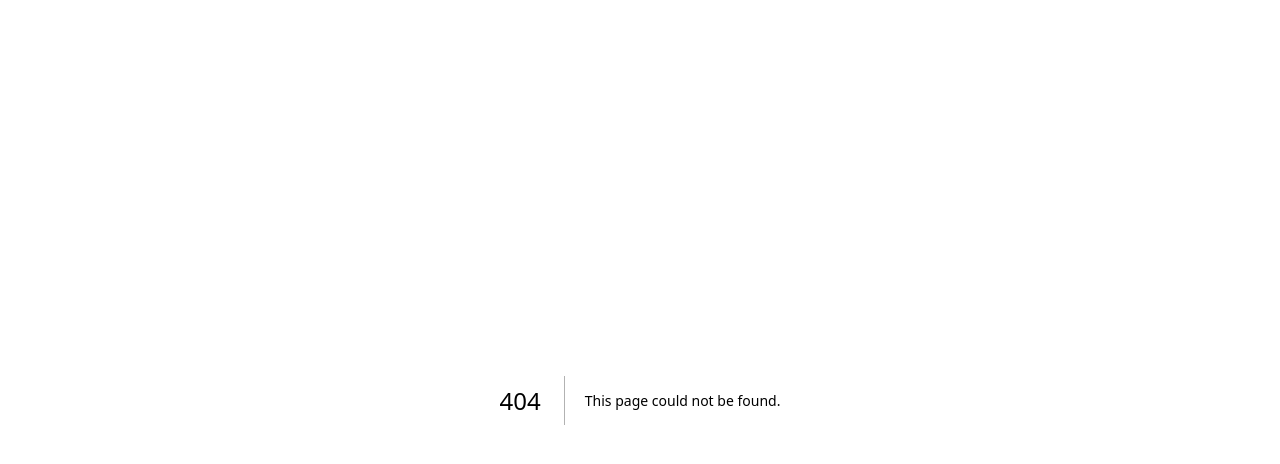
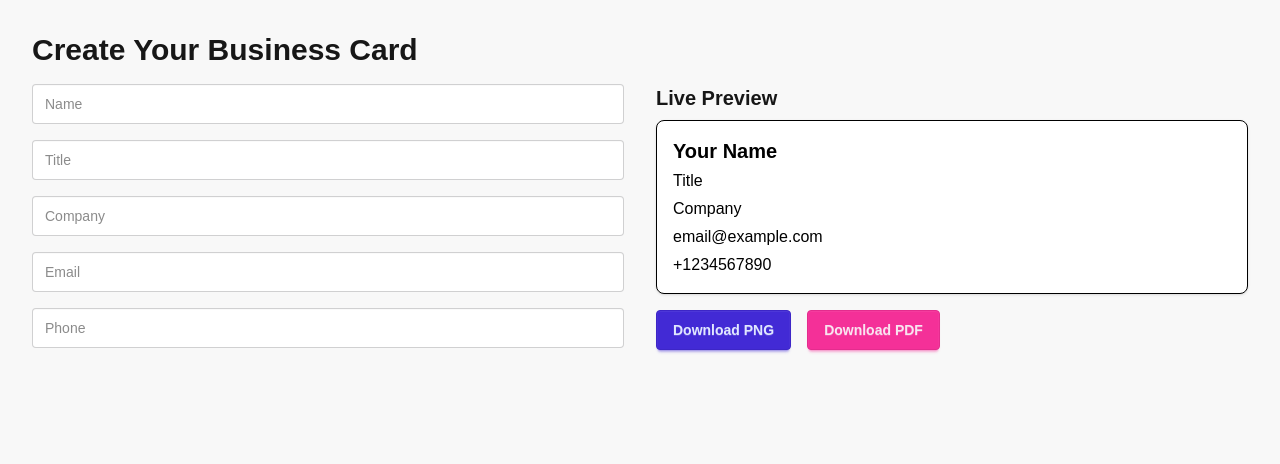
Before and after one commit to Jawamegamind/CardForge, a Next.js app in the folder card-forge/: page /dashboard/create_card in a window 1280 px wide. Before the commit this address had no page. Shown: the top 464 px of the page. Built offline with nearby package versions, Linux system fonts and the light colour scheme.

Commit message:
Added simple card creation page linked with dashboard

```diff
--- /dev/null
+++ b/card-forge/app/dashboard/create_card/page.tsx
@@ -0,0 +1,87 @@
+'use client'
+
+// app/dashboard/create/page.tsx
+'use client';
+
+import { useState, useRef } from 'react';
+// import html2canvas from 'html2canvas';
+// import jsPDF from 'jspdf';
+
+export default function CreateCardPage() {
+  const [cardData, setCardData] = useState({
+    name: '',
+    title: '',
+    company: '',
+    email: '',
+    phone: ''
+  });
+
+  const previewRef = useRef<HTMLDivElement>(null);
+
+  const handleChange = (e: React.ChangeEvent<HTMLInputElement>) => {
+    setCardData(prev => ({
+      ...prev,
+      [e.target.name]: e.target.value
+    }));
+  };
+
+  const downloadAsImage = async () => {
+    if (previewRef.current) {
+      const canvas = await html2canvas(previewRef.current);
+      const link = document.createElement('a');
+      link.download = 'business_card.png';
+      link.href = canvas.toDataURL();
+      link.click();
+    }
+  };
+
+  const downloadAsPDF = async () => {
+    if (previewRef.current) {
+      const canvas = await html2canvas(previewRef.current);
+      const imgData = canvas.toDataURL('image/png');
+      const pdf = new jsPDF();
+      pdf.addImage(imgData, 'PNG', 10, 10, 90, 50); // Adjust size as needed
+      pdf.save('business_card.pdf');
+    }
+  };
+
+  return (
+    <div className="min-h-screen p-8 bg-base-200">
+      <h1 className="text-3xl font-bold mb-4">Create Your Business Card</h1>
+      <div className="grid grid-cols-1 md:grid-cols-2 gap-8">
+
+        {/* Input Form */}
+        <form className="space-y-4">
+          {['name', 'title', 'company', 'email', 'phone'].map((field) => (
+            <input
+              key={field}
+              type="text"
+              name={field}
+              value={(cardData as any)[field]}
+              onChange={handleChange}
+              placeholder={field.charAt(0).toUpperCase() + field.slice(1)}
+              className="input input-bordered w-full"
+            />
+          ))}
+        </form>
+
+        {/* Live Preview */}
+        <div>
+          <h2 className="text-xl font-semibold mb-2">Live Preview</h2>
+          <div ref={previewRef} className="card bg-white text-black w-full p-4 border shadow space-y-1">
+            <p className="text-xl font-bold">{cardData.name || 'Your Name'}</p>
+            <p>{cardData.title || 'Title'}</p>
+            <p>{cardData.company || 'Company'}</p>
+            <p>{cardData.email || 'email@example.com'}</p>
+            <p>{cardData.phone || '+1234567890'}</p>
+          </div>
+
+          <div className="flex gap-4 mt-4">
+            <button onClick={downloadAsImage} className="btn btn-primary">Download PNG</button>
+            <button onClick={downloadAsPDF} className="btn btn-secondary">Download PDF</button>
+          </div>
+        </div>
+      </div>
+    </div>
+  );
+}
--- a/card-forge/app/dashboard/page.tsx
+++ b/card-forge/app/dashboard/page.tsx
@@ -1,6 +1,12 @@
 import Navbar from "../_components/navbar"
+import Link from "next/link"
 
 export default function Dashboard() {
+    // Function for redirecting user to the create card page
+    function createCardPage () {
+
+    }
+
     return (
         <div className="min-h-screen bg-base-200">
             <Navbar />
@@ -58,12 +64,12 @@ export default function Dashboard() {
                             <div className="card-body">
                                 <div className="flex justify-between items-center mb-4">
                                     <h2 className="card-title text-2xl">My Business Cards</h2>
-                                    <button className="btn btn-primary btn-sm">
+                                    <Link href="/dashboard/create_card" className="btn btn-primary btn-sm">
                                         <svg className="w-4 h-4 mr-2" fill="none" stroke="currentColor" viewBox="0 0 24 24">
                                             <path strokeLinecap="round" strokeLinejoin="round" strokeWidth={2} d="M12 4v16m8-8H4" />
                                         </svg>
                                         New Card
-                                    </button>
+                                    </Link>
                                 </div>
 
                                 {/* Business Cards Grid */}
@@ -128,12 +134,12 @@ export default function Dashboard() {
                             <div className="card-body">
                                 <h3 className="card-title mb-4">Quick Actions</h3>
                                 <div className="space-y-3">
-                                    <button className="btn btn-outline btn-block justify-start">
+                                    <Link href="/dashboard/create_card" className="btn btn-outline btn-block justify-start">
                                         <svg className="w-5 h-5 mr-2" fill="none" stroke="currentColor" viewBox="0 0 24 24">
                                             <path strokeLinecap="round" strokeLinejoin="round" strokeWidth={2} d="M12 4v16m8-8H4" />
                                         </svg>
                                         Create New Card
-                                    </button>
+                                    </Link>
                                     <button className="btn btn-outline btn-block justify-start">
                                         <svg className="w-5 h-5 mr-2" fill="none" stroke="currentColor" viewBox="0 0 24 24">
                                             <path strokeLinecap="round" strokeLinejoin="round" strokeWidth={2} d="M4 16v1a3 3 0 003 3h10a3 3 0 003-3v-1m-4-8l-4-4m0 0L8 8m4-4v12" />
```
Also changed, not shown: card-forge/app/_components/navbar.tsx (+0 -19 lines).
